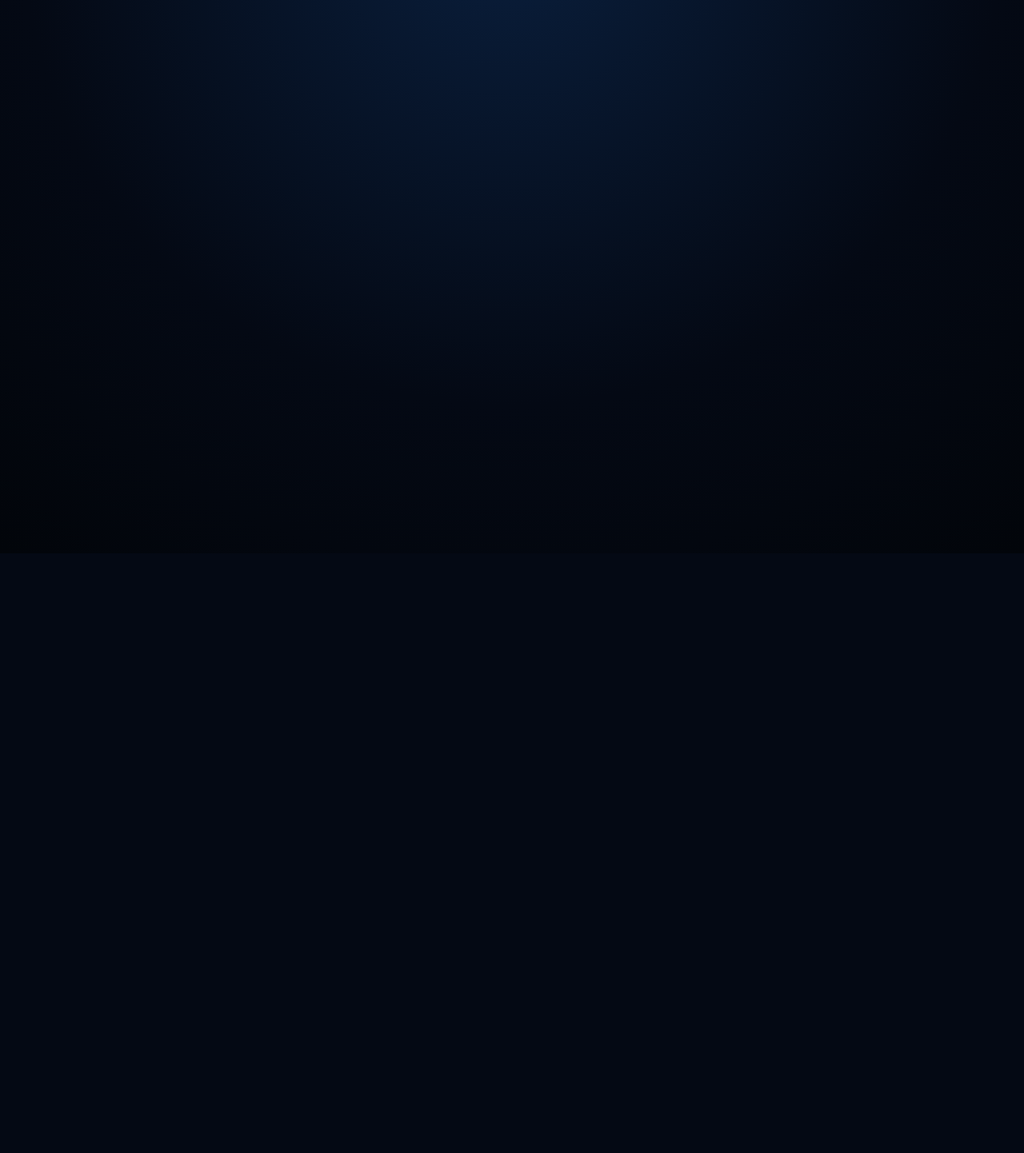
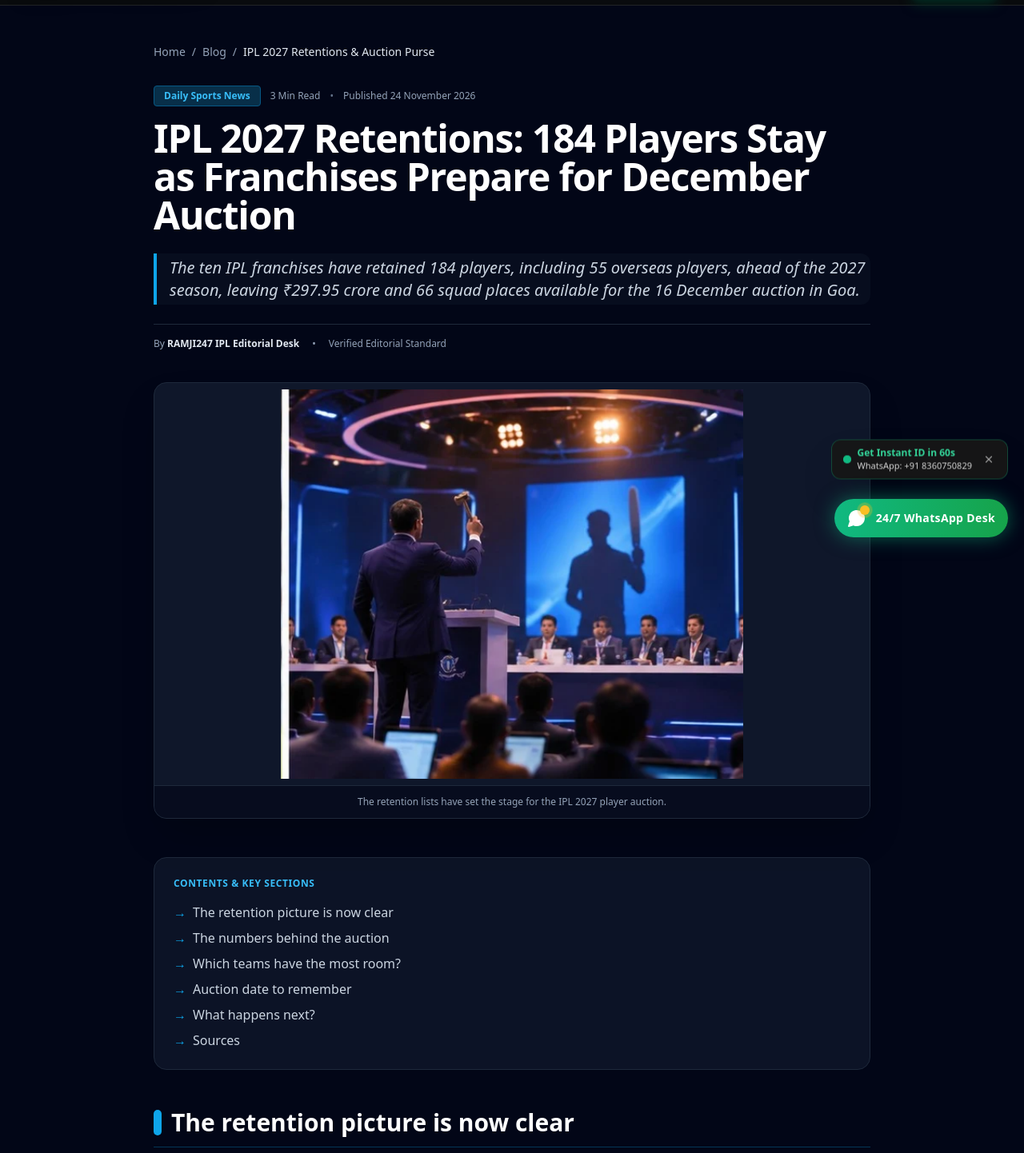
Before and after one commit to siyaguptaa78-code/ramji4, a Next.js app: page /blog/ipl-2027-retentions-184-players-auction-purse in a window 1280 px wide. Before the commit this address had no page. Shown: the part 108-1550 px from the top of the page at 80% size. Before the commit the page ends 800 px from the top, so only its background shows below. Built offline with nearby package versions, Linux system fonts and the light colour scheme.

Commit message:
feat(blog): add daily blog for IPL 2027 player retentions and auction purse

```diff
--- a/app/blog/[slug]/page.tsx
+++ b/app/blog/[slug]/page.tsx
@@ -32,14 +32,14 @@ export async function generateMetadata({ params }: PageProps): Promise<Metadata>
       url: `https://ramji247ipl.com/blog/${post.slug}`,
       siteName: 'RAMJI247 IPL',
       type: 'article',
-      publishedTime: '2026-11-18T00:00:00.000Z',
+      publishedTime: post.isoDate || '2026-11-18T00:00:00.000Z',
       authors: [post.author],
       images: [
         {
           url: `https://ramji247ipl.com${post.heroImage}`,
           width: 1200,
           height: 630,
-          alt: post.title,
+          alt: post.heroImageAlt || post.title,
         },
       ],
     },
@@ -56,14 +56,16 @@ export default function BlogPostPage({ params }: PageProps) {
   const post = RAMJI4_BLOG_POSTS.find((p) => p.slug === params.slug);
   if (!post) notFound();
 
+  const publishedIso = post.isoDate || '2026-11-18T00:00:00.000Z';
+
   const blogPostingJsonLd = {
     '@context': 'https://schema.org',
     '@type': 'BlogPosting',
     headline: post.title,
     description: post.summary,
     url: `https://ramji247ipl.com/blog/${post.slug}`,
-    datePublished: '2026-11-18T00:00:00.000Z',
-    dateModified: '2026-11-18T00:00:00.000Z',
+    datePublished: publishedIso,
+    dateModified: publishedIso,
     mainEntityOfPage: {
       '@type': 'WebPage',
       '@id': `https://ramji247ipl.com/blog/${post.slug}`,
@@ -136,10 +138,12 @@ export default function BlogPostPage({ params }: PageProps) {
         type="application/ld+json"
         dangerouslySetInnerHTML={{ __html: JSON.stringify(breadcrumbJsonLd) }}
       />
+      {post.faqs.length > 0 && (
         <script
           type="application/ld+json"
           dangerouslySetInnerHTML={{ __html: JSON.stringify(faqJsonLd) }}
         />
+      )}
 
       <div className="max-w-4xl mx-auto">
         {/* Breadcrumb Nav */}
@@ -181,15 +185,22 @@ export default function BlogPostPage({ params }: PageProps) {
         </header>
 
         {/* Hero Graphic Container */}
-        <div className="relative w-full aspect-[16/9] bg-slate-900 border border-slate-800 rounded-2xl overflow-hidden mb-12 shadow-2xl p-4">
+        <figure className="bg-slate-900 border border-slate-800 rounded-2xl overflow-hidden mb-12 shadow-2xl">
+          <div className="relative w-full aspect-[16/9] p-4">
             <Image
               src={post.heroImage}
-            alt={post.title}
+              alt={post.heroImageAlt || post.title}
               fill
               priority
               className="object-contain p-2"
             />
           </div>
+          {post.heroImageCaption && (
+            <figcaption className="px-4 py-3 text-xs text-slate-400 border-t border-slate-800 bg-slate-950/60 text-center">
+              {post.heroImageCaption}
+            </figcaption>
+          )}
+        </figure>
 
         {/* Table of Contents */}
         <div className="bg-slate-900/80 border border-slate-800 rounded-2xl p-6 mb-12">
@@ -217,6 +228,7 @@ export default function BlogPostPage({ params }: PageProps) {
         />
 
         {/* FAQ Section */}
+        {post.faqs.length > 0 && (
           <section id="faqs" className="mb-16 border-t border-slate-800 pt-12">
             <h2 className="text-2xl md:text-3xl font-bold text-white mb-8 flex items-center gap-3">
               <span className="w-2.5 h-8 bg-sky-500 rounded-full inline-block"></span>
@@ -231,6 +243,7 @@ export default function BlogPostPage({ params }: PageProps) {
               ))}
             </div>
           </section>
+        )}
 
         {/* Responsible Gaming Notice */}
         <footer className="border-t border-slate-800 pt-8 mt-12">
--- a/app/blog/blog-data.ts
+++ b/app/blog/blog-data.ts
@@ -7,8 +7,11 @@ export interface BlogPost {
   category: string;
   readTime: string;
   publishedDate: string;
+  isoDate?: string;
   author: string;
   heroImage: string;
+  heroImageAlt?: string;
+  heroImageCaption?: string;
   summary: string;
   tableOfContents: { id: string; label: string }[];
   faqs: { q: string; a: string }[];
@@ -16,6 +19,106 @@ export interface BlogPost {
 }
 
 export const RAMJI4_BLOG_POSTS: BlogPost[] = [
+  {
+    slug: 'ipl-2027-retentions-184-players-auction-purse',
+    title: 'IPL 2027 Retentions: 184 Players Stay as Franchises Prepare for December Auction',
+    shortTitle: 'IPL 2027 Retentions & Auction Purse',
+    metaTitle: 'IPL 2027 Retentions: 184 Players Stay as Franchises Prepare for December Auction',
+    metaDescription: 'A total of 184 players have been retained for IPL 2027. See the key purse figures, available squad places and the December 16 auction date.',
+    category: 'Daily Sports News',
+    readTime: '3 Min Read',
+    publishedDate: '24 November 2026',
+    isoDate: '2026-11-24T00:00:00.000Z',
+    author: 'RAMJI247 IPL Editorial Desk',
+    heroImage: '/images/blog/ramji247ipl-com-daily-sports-news-24-nov-2026.webp',
+    heroImageAlt: 'Franchise auction room with team representatives bidding for cricket players',
+    heroImageCaption: 'The retention lists have set the stage for the IPL 2027 player auction.',
+    summary: 'The ten IPL franchises have retained 184 players, including 55 overseas players, ahead of the 2027 season, leaving ₹297.95 crore and 66 squad places available for the 16 December auction in Goa.',
+    tableOfContents: [
+      { id: 'retention-picture', label: 'The retention picture is now clear' },
+      { id: 'numbers-behind-auction', label: 'The numbers behind the auction' },
+      { id: 'teams-most-room', label: 'Which teams have the most room?' },
+      { id: 'auction-date', label: 'Auction date to remember' },
+      { id: 'what-happens-next', label: 'What happens next?' },
+      { id: 'sources', label: 'Sources' }
+    ],
+    faqs: [],
+    contentHtml: `
+      <section id="retention-picture" class="mb-10">
+        <h2 class="text-2xl md:text-3xl font-bold text-white mb-4 border-b border-sky-500/30 pb-3 flex items-center gap-3">
+          <span class="w-2.5 h-8 bg-sky-500 rounded-full inline-block"></span>
+          The retention picture is now clear
+        </h2>
+        <p class="text-slate-300 leading-relaxed text-base md:text-lg mb-4">
+          The ten IPL franchises have retained 184 players, including 55 overseas players, ahead of the 2027 season. The next major step is the player auction, scheduled for 16 December in Goa.
+        </p>
+        <p class="text-slate-300 leading-relaxed text-base md:text-lg">
+          The retention announcement gives fans a first look at how teams want to preserve their core groups before filling the remaining gaps.
+        </p>
+      </section>
+
+      <section id="numbers-behind-auction" class="mb-10">
+        <h2 class="text-2xl md:text-3xl font-bold text-white mb-4 border-b border-sky-500/30 pb-3 flex items-center gap-3">
+          <span class="w-2.5 h-8 bg-sky-500 rounded-full inline-block"></span>
+          The numbers behind the auction
+        </h2>
+        <p class="text-slate-300 leading-relaxed text-base md:text-lg mb-4">
+          According to the IPL's official announcement, franchises have spent a combined ₹1,002.05 crore on retained players. That leaves ₹297.95 crore across the ten teams for the auction.
+        </p>
+        <p class="text-slate-300 leading-relaxed text-base md:text-lg">
+          There are 66 squad places still available, including 25 overseas slots. Those openings will shape how aggressively teams approach the bidding.
+        </p>
+      </section>
+
+      <section id="teams-most-room" class="mb-10">
+        <h2 class="text-2xl md:text-3xl font-bold text-white mb-4 border-b border-sky-500/30 pb-3 flex items-center gap-3">
+          <span class="w-2.5 h-8 bg-sky-500 rounded-full inline-block"></span>
+          Which teams have the most room?
+        </h2>
+        <p class="text-slate-300 leading-relaxed text-base md:text-lg mb-4">
+          Lucknow Super Giants have the largest remaining purse at ₹47.45 crore. Kolkata Knight Riders follow with ₹41.65 crore, while Sunrisers Hyderabad have ₹40.15 crore available.
+        </p>
+        <p class="text-slate-300 leading-relaxed text-base md:text-lg">
+          At the other end, Gujarat Titans have ₹8.75 crore remaining and three squad slots to fill. A smaller purse does not automatically mean a weaker auction plan, but it does leave less room for expensive moves.
+        </p>
+      </section>
+
+      <section id="auction-date" class="mb-10">
+        <h2 class="text-2xl md:text-3xl font-bold text-white mb-4 border-b border-sky-500/30 pb-3 flex items-center gap-3">
+          <span class="w-2.5 h-8 bg-sky-500 rounded-full inline-block"></span>
+          Auction date to remember
+        </h2>
+        <p class="text-slate-300 leading-relaxed text-base md:text-lg">
+          The IPL 2027 Player Auction is scheduled for 16 December 2026 at ITC Grand Goa, starting at 11:00 AM IST. Teams will use the remaining purse and available slots to address gaps in their squads.
+        </p>
+      </section>
+
+      <section id="what-happens-next" class="mb-10">
+        <h2 class="text-2xl md:text-3xl font-bold text-white mb-4 border-b border-sky-500/30 pb-3 flex items-center gap-3">
+          <span class="w-2.5 h-8 bg-sky-500 rounded-full inline-block"></span>
+          What happens next?
+        </h2>
+        <p class="text-slate-300 leading-relaxed text-base md:text-lg">
+          Attention now shifts to the players who remain in the auction pool and the roles each franchise still needs. The most interesting moves may come from teams with larger purses, but smart squad balance will matter as much as headline bids.
+        </p>
+      </section>
+
+      <section id="sources" class="mb-8">
+        <h2 class="text-2xl md:text-3xl font-bold text-white mb-4 border-b border-sky-500/30 pb-3 flex items-center gap-3">
+          <span class="w-2.5 h-8 bg-sky-500 rounded-full inline-block"></span>
+          Sources
+        </h2>
+        <ul class="list-disc pl-6 text-slate-300 space-y-2">
+          <li>
+            IPL official retention announcement: <a href="https://www.iplt20.com/news/article/tata-ipl-2027-player-retentions-announced" target="_blank" rel="noopener noreferrer" class="text-sky-400 hover:underline">iplt20.com</a>
+          </li>
+        </ul>
+        <p class="text-xs text-slate-400 italic mt-6 pt-4 border-t border-slate-800">
+          Editorial note: This article reflects the cited reporting and official information available on 24 November 2026.
+        </p>
+      </section>
+    `
+  },
   {
     slug: 'ipl-impact-player-rule-tactical-evolution-and-team-strategies',
     title: 'IPL Impact Player Rule: Tactical Evolution, Team Strategies, and Match Dynamics',
--- a/app/blog/page.tsx
+++ b/app/blog/page.tsx
@@ -39,7 +39,7 @@ export default function BlogHubPage() {
       headline: post.title,
       description: post.summary,
       url: `https://ramji247ipl.com/blog/${post.slug}`,
-      datePublished: '2026-11-18',
+      datePublished: post.isoDate ? post.isoDate.slice(0, 10) : '2026-11-18',
       author: {
         '@type': 'Organization',
         name: post.author,
@@ -79,7 +79,7 @@ export default function BlogHubPage() {
               <div className="relative w-full aspect-[16/9] bg-slate-950 border-b border-slate-800/80 p-4">
                 <Image
                   src={post.heroImage}
-                  alt={post.title}
+                  alt={post.heroImageAlt || post.title}
                   fill
                   className="object-contain p-2 group-hover:scale-105 transition-transform duration-300"
                 />
--- a/app/sitemap.ts
+++ b/app/sitemap.ts
@@ -28,6 +28,12 @@ export default function sitemap(): MetadataRoute.Sitemap {
       lastModified: currentDate,
       changeFrequency: 'daily',
       priority: 0.9,
+    },
+    {
+      url: `${baseUrl}/blog/ipl-2027-retentions-184-players-auction-purse`,
+      lastModified: currentDate,
+      changeFrequency: 'weekly',
+      priority: 0.8,
     },
     {
       url: `${baseUrl}/blog/ipl-impact-player-rule-tactical-evolution-and-team-strategies`,
```
Also changed, not shown: public/images/blog/ramji247ipl-com-daily-sports-news-24-nov-2026.webp (added). Lines whose indentation alone changed are shown as unchanged.
